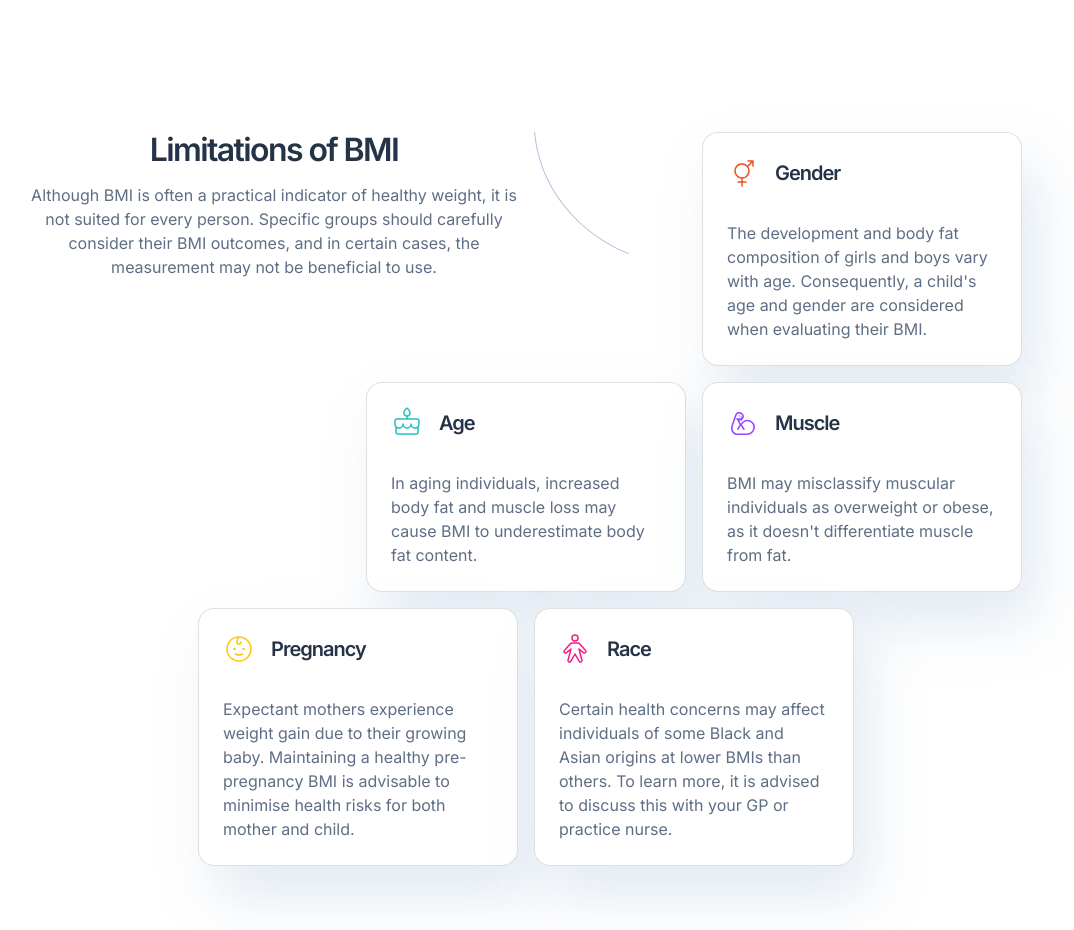
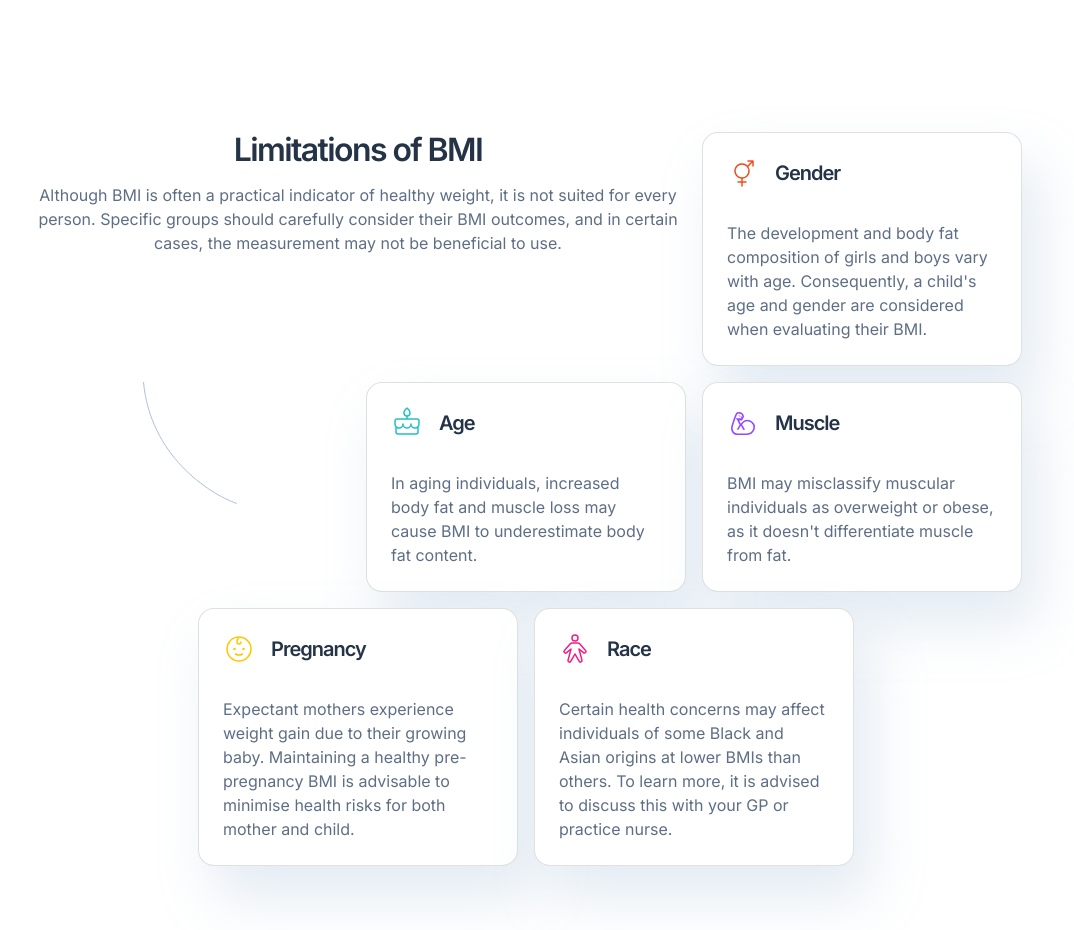
Before and after one commit to haipinggong/bmi-calculator, a React (Vite) app: page / in a window 1280 px wide. Shown: the part 1480-2410 px from the top of the page, without its empty margins (114-1188 px from the left). Built offline with nearby package versions, Linux system fonts and the light colour scheme.

Commit message:
Adjust the limit styling

```diff
--- a/src/components/Limits/LimitCard/LimitCard.styles.ts
+++ b/src/components/Limits/LimitCard/LimitCard.styles.ts
@@ -9,7 +9,6 @@ export const styles: Record<string, SxProps<Theme>> = {
     backgroundColor: (theme) => theme.palette.background.paper,
     borderRadius: 4,
     boxShadow: "16px 32px 56px rgba(143, 174, 207, 0.25)",
-    gridArea: "var(--position)",
   },
   iconContainer: {
     display: "flex",
--- a/src/components/Limits/LimitCard/LimitCard.tsx
+++ b/src/components/Limits/LimitCard/LimitCard.tsx
@@ -15,12 +15,7 @@ export const LimitCard = ({
   position,
 }: LimitCardProps) => {
   return (
-    <Card
-      variant="outlined"
-      sx={styles.card}
-      data-position={position}
-      style={{ "--position": position } as React.CSSProperties}
-    >
+    <Card variant="outlined" sx={styles.card} data-position={position}>
       <Box sx={styles.iconContainer}>
         <Box
           component="img"
--- a/src/components/Limits/Limits.styles.ts
+++ b/src/components/Limits/Limits.styles.ts
@@ -15,8 +15,23 @@ export const styles: Record<string, SxProps<Theme>> = {
         "muscle muscle pregnancy pregnancy"
         ". race race ."
       `,
-      "& > *:first-child": {
+      "& > [data-position='title']": {
         gridArea: "title",
+      },
+      "& > [data-position='gender']": {
+        gridArea: "gender",
+      },
+      "& > [data-position='age']": {
+        gridArea: "age",
+      },
+      "& > [data-position='muscle']": {
+        gridArea: "muscle",
+      },
+      "& > [data-position='pregnancy']": {
+        gridArea: "pregnancy",
+      },
+      "& > [data-position='race']": {
+        gridArea: "race",
       },
     },
     [theme.breakpoints.up("lg")]: {
@@ -24,9 +39,13 @@ export const styles: Record<string, SxProps<Theme>> = {
       gridTemplateColumns: "repeat(6, 1fr)",
       gridTemplateAreas: `
         "title title title . gender gender"
-        ". . age age muscle muscle"
+        "curvedLine curvedLine age age muscle muscle"
         ". pregnancy pregnancy race race ."
       `,
+      "& > [data-position='curvedLine']": {
+        gridArea: "curvedLine",
+        justifySelf: "center",
+      },
     },
   }),
   titleContainer: (theme) => ({
--- a/src/components/Limits/Limits.tsx
+++ b/src/components/Limits/Limits.tsx
@@ -38,7 +38,7 @@ export const Limits = () => {
           component="img"
           src={patternCurvedLineRight}
           alt=""
-          sx={styles.curvedLine}
+          data-position="curvedLine"
         />
       )}
 
```
